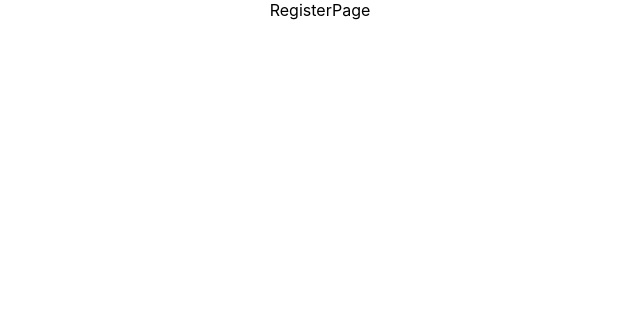
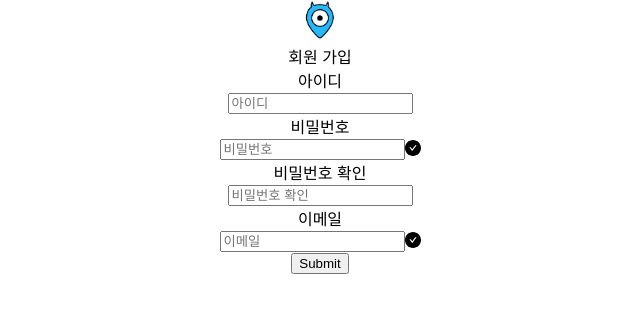
Before and after one commit to MapHackers/map-goblin-frontend, a React (Create React App) app: page /register in a window 1280 px wide. Shown: the top 312 px of the page, without its empty margins (320-960 px from the left). Built offline with nearby package versions, Linux system fonts and the light colour scheme.

Commit message:
Register Page Prototype

```diff
--- a/src/components/views/RegisterPage/RegisterPage.js
+++ b/src/components/views/RegisterPage/RegisterPage.js
@@ -1,9 +1,10 @@
 import React from 'react'
+import RegisterFrame from './Sections/RegisterFrame'
 
 function RegisterPage() {
     return (
         <div>
-            RegisterPage
+            <RegisterFrame/>
         </div>
     )
 }
--- /dev/null
+++ b/src/components/views/RegisterPage/Sections/Logo.js
@@ -0,0 +1,12 @@
+import React from 'react'
+import LogoImage from '../../../../assets/images/Logo.png'
+
+function Logo() {
+    return (
+        <div>
+            <img style={{width:'40px', height:'40px'}} src={LogoImage} alt="Logo"/>
+        </div>
+    )
+}
+
+export default Logo
--- /dev/null
+++ b/src/components/views/RegisterPage/Sections/RegisterForm.js
@@ -0,0 +1,167 @@
+import React from 'react'
+import {
+    Form,
+    Input,
+    Button,
+} from 'antd';
+import { Formik } from 'formik';
+import * as Yup from 'yup';
+
+const formItemLayout = {
+    labelCol: {
+        xs: { span: 24 },
+        sm: { span: 8 },
+    },
+    wrapperCol: {
+        xs: { span: 24 },
+        sm: { span: 16 },
+    },
+};
+const tailFormItemLayout = {
+    wrapperCol: {
+        xs: {
+            span: 24,
+            offset: 0,
+        },
+        sm: {
+            span: 16,
+            offset: 8,
+        },
+    },
+};
+
+function RegisterForm() {
+    return (
+        <div>
+            <Formik
+                initialValues={{
+                    id: '',
+                    password: '',
+                    confirmPassword: '',
+                    email: '',
+                }}
+                validationSchema={Yup.object().shape({
+                    id: Yup.string()
+                        .required('아이디는 필수 항목입니다.'),
+                    email: Yup.string()
+                        .email('유효하지 않은 이메일 입니다.')
+                        .required('이메일은 필수 항목입니다.'),
+                    password: Yup.string()
+                        .min(6, '비밀번호는 6자리 이상이어야 합니다.')
+                        .required('비밀번호는 필수 항목입니다.'),
+                    confirmPassword: Yup.string()
+                        .oneOf([Yup.ref('password'), null], '비밀번호가 다릅니다.')
+                        .required('비밀번호 확인은 필수 항목입니다.')
+                })}
+                onSubmit={(values, { setSubmitting }) => {
+                    setTimeout(() => {
+
+                        let dataToSubmit = {
+                            email: values.email,
+                            password: values.password,
+                            id: values.id
+                        };
+
+                        setSubmitting(false);
+                    }, 500);
+                }}
+            >
+                {props => {
+                    const {
+                        values,
+                        touched,
+                        errors,
+                        dirty,
+                        isSubmitting,
+                        handleChange,
+                        handleBlur,
+                        handleSubmit,
+                        handleReset,
+                    } = props;
+                    return (
+                        <div>
+                            <Form style={{ minWidth: '375px' }} {...formItemLayout} onSubmit={handleSubmit} >
+
+                                <Form.Item required label="아이디">
+                                    <Input
+                                        id="id"
+                                        placeholder="아이디"
+                                        type="text"
+                                        value={values.id}
+                                        onChange={handleChange}
+                                        onBlur={handleBlur}
+                                        className={
+                                            errors.id && touched.id ? 'text-input error' : 'text-input'
+                                        }
+                                    />
+                                    {errors.id && touched.id && (
+                                        <div className="input-feedback">{errors.id}</div>
+                                    )}
+                                </Form.Item>
+
+                                <Form.Item required label="비밀번호" hasFeedback validateStatus={errors.password && touched.password ? "error" : 'success'}>
+                                    <Input
+                                        id="password"
+                                        placeholder="비밀번호"
+                                        type="password"
+                                        value={values.password}
+                                        onChange={handleChange}
+                                        onBlur={handleBlur}
+                                        className={
+                                            errors.password && touched.password ? 'text-input error' : 'text-input'
+                                        }
+                                    />
+                                    {errors.password && touched.password && (
+                                        <div className="input-feedback">{errors.password}</div>
+                                    )}
+                                </Form.Item>
+
+                                <Form.Item required label="비밀번호 확인" hasFeedback>
+                                    <Input
+                                        id="confirmPassword"
+                                        placeholder="비밀번호 확인"
+                                        type="password"
+                                        value={values.confirmPassword}
+                                        onChange={handleChange}
+                                        onBlur={handleBlur}
+                                        className={
+                                            errors.confirmPassword && touched.confirmPassword ? 'text-input error' : 'text-input'
+                                        }
+                                    />
+                                    {errors.confirmPassword && touched.confirmPassword && (
+                                        <div className="input-feedback">{errors.confirmPassword}</div>
+                                    )}
+                                </Form.Item>
+
+                                <Form.Item required label="이메일" hasFeedback validateStatus={errors.email && touched.email ? "error" : 'success'}>
+                                    <Input
+                                        id="email"
+                                        placeholder="이메일"
+                                        type="email"
+                                        value={values.email}
+                                        onChange={handleChange}
+                                        onBlur={handleBlur}
+                                        className={
+                                            errors.email && touched.email ? 'text-input error' : 'text-input'
+                                        }
+                                    />
+                                    {errors.email && touched.email && (
+                                        <div className="input-feedback">{errors.email}</div>
+                                    )}
+                                </Form.Item>
+                                <Form.Item {...tailFormItemLayout}>
+                                    <Button onClick={handleSubmit} type="primary" disabled={isSubmitting}>
+                                        Submit
+                </Button>
+                                </Form.Item>
+                            </Form>
+                        </div>
+                    );
+                }}
+            </Formik>
+
+        </div>
+    )
+}
+
+export default RegisterForm
--- /dev/null
+++ b/src/components/views/RegisterPage/Sections/RegisterFrame.js
@@ -0,0 +1,16 @@
+import React from 'react'
+import Logo from './Logo'
+import Title from './Title'
+import RegisterForm from './RegisterForm'
+
+function RegisterFrame() {
+    return (
+        <div>
+            <Logo/>
+            <Title/>
+            <RegisterForm/>
+        </div>
+    )
+}
+
+export default RegisterFrame
--- /dev/null
+++ b/src/components/views/RegisterPage/Sections/Title.js
@@ -0,0 +1,11 @@
+import React from 'react'
+
+function Title() {
+    return (
+        <div>
+            회원 가입
+        </div>
+    )
+}
+
+export default Title
```
